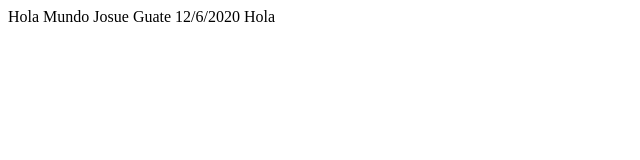
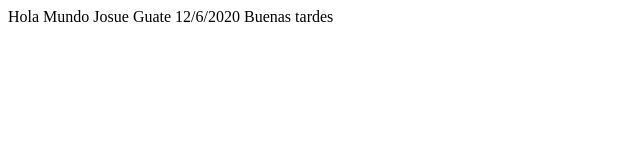
Before and after one commit to JosueGuate/Ejemplo1, a plain HTML site: page index.html in a window 1280 px wide. Shown: the full height of the page, 0-640 px from the left. Drawn offline with Linux system fonts and the light colour scheme.

Commit message:
Update index.html

```diff
--- a/index.html
+++ b/index.html
@@ -3,5 +3,5 @@
 <TITLE>ejemplo hola mundo Josue Guate</TITLE>
 </HEAD>
 <BODY>
-<P>Hola Mundo Josue Guate 12/6/2020 Hola</P>
+<P>Hola Mundo Josue Guate 12/6/2020 Buenas tardes</P>
 </HTML>
```
